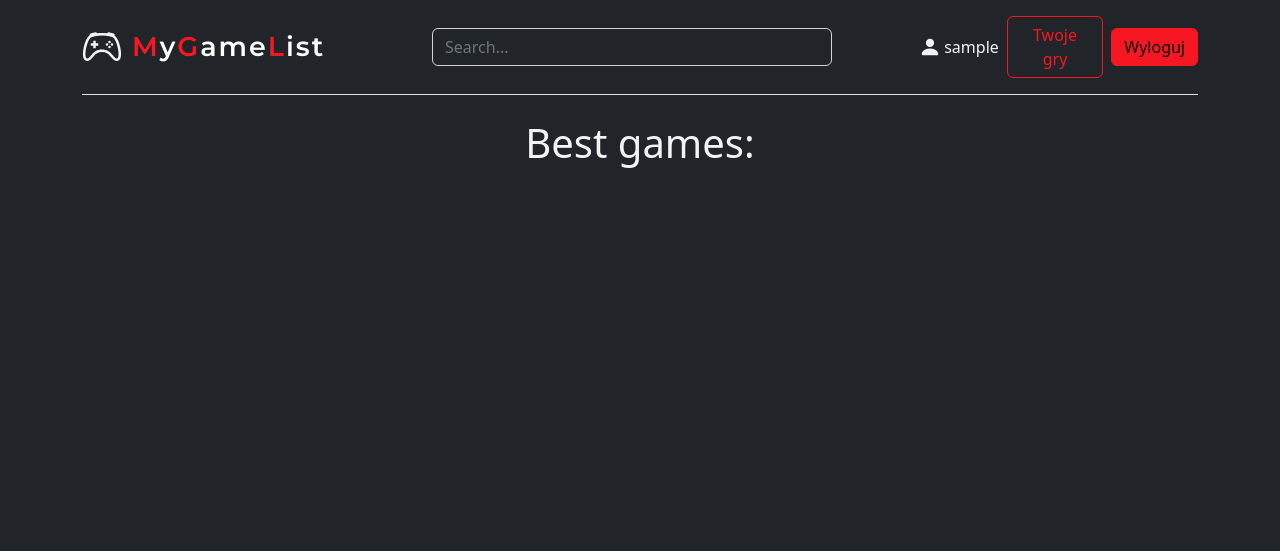
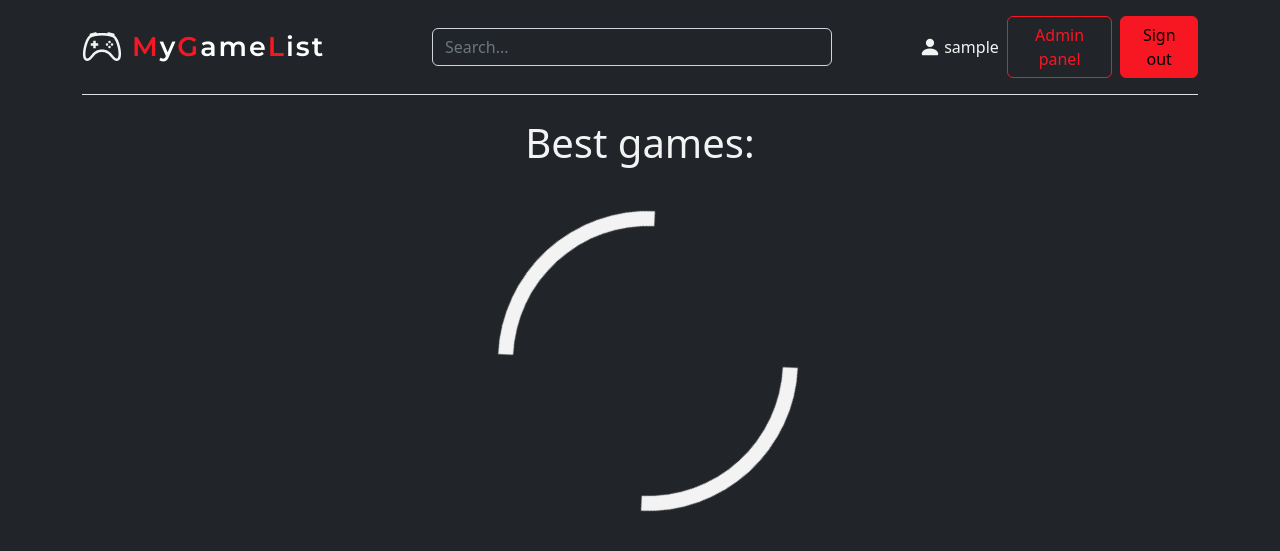
Before and after one commit to VarSwasTaken/mygamelist, a PHP site: page / in a window 1280 px wide. Shown: the top 551 px of the page. Run offline with PHP 8.4, Linux system fonts and the light colour scheme; the visitor is signed in with stand-in values (Sample User, id 1).

Commit message:
admin panel

```diff
--- a/content.php
+++ b/content.php
@@ -1,4 +1,5 @@
-<main>
+<main class="container">
     <h1>Best games:</h1>
+    <div class="lds-dual-ring"></div>
     <div class="content"></div>
 </main>
--- a/login.php
+++ b/login.php
@@ -10,7 +10,7 @@
         if(!$username || !$password) throw new Exception('Bad input');
 
         require 'config.php';
-        $sql = 'SELECT id, password FROM users WHERE username = ?';
+        $sql = 'SELECT id, password, admin FROM users WHERE username = ?';
 
         $stmt = $link->prepare($sql);
         $stmt->bind_param('s', $username);
@@ -25,6 +25,7 @@
         session_start();
         $_SESSION['username'] = $username;
         $_SESSION['id'] = $row['id'];
+        $_SESSION['admin'] = $row['admin'];
 
         unset($_COOKIE['loginProgress']);
         setcookie('loginProgress', null, -1, '/');
--- a/navbar.php
+++ b/navbar.php
@@ -9,17 +9,22 @@
     </form>
     <div class="col-md-3 text-end">
     <?php
-        if(isset($_SESSION['username'])) {
+        if($_SESSION['admin'] == 1) {
+          echo '<img src="personIcon.svg" alt="person icon">
+          <span class="username">'.$_SESSION["username"].'</span>
+          <a href="adminPanel.php"><button type="button" class="adminPanel btn btn-outline-primary me-2">Admin panel</button></a>';
+          echo '<a href="logout.php"><button type="button" class="btn btn-primary">Sign out</button></a>';
+        }
+        else if(isset($_SESSION['username'])) {
             echo '<img src="personIcon.svg" alt="person icon">
             <span class="username">'.$_SESSION["username"].'</span>
             <a href="gamesList.php"><button type="button" class="yourGames btn btn-outline-primary me-2">Twoje gry</button></a>';
-            echo '<a href="logout.php"><button type="button" class="btn btn-primary">Wyloguj</button></a>';
+            echo '<a href="logout.php"><button type="button" class="btn btn-primary">Sign out</button></a>';
         }
         else {
             echo '<button type="button" class="loginButton btn btn-outline-primary me-2">Login</button>';
             echo '<button type="button" class="signUpButton btn btn-primary">Sign up</button>';
         }
-
     ?>
     </div>
   </header>
--- a/register.php
+++ b/register.php
@@ -36,7 +36,7 @@
 
     function add_user($username, $password) {
         require 'config.php';
-        $sql = 'INSERT INTO users(username, password) VALUES(?, ?)';
+        $sql = 'INSERT INTO users(username, password, admin) VALUES(?, ?, 0)';
 
         $password = password_hash($password, PASSWORD_ARGON2ID);
 
@@ -47,7 +47,7 @@
         if(!$res) throw new Exception($res->error);
         $stmt->close();
 
-        $sql = 'SELECT id FROM users WHERE username = ?';
+        $sql = 'SELECT id, admin FROM users WHERE username = ?';
 
         $stmt = $link->prepare($sql);
         $stmt->bind_param('s', $username);
@@ -58,6 +58,7 @@
         session_start();
         $_SESSION['username'] = $username;
         $_SESSION['id'] = $row['id'];
+        $_SESSION['admin'] = $row['admin'];
 
         unset($_COOKIE['loginProgress']);
         setcookie('loginProgress', null, -1, '/');
--- a/script.js
+++ b/script.js
@@ -10,7 +10,8 @@
 const searchInput = navBar.querySelector('input[type="search"]');
 const content = document.querySelector('main > .content');
 const searchInfo = document.querySelector('main').querySelector('h1');
-const main = document.querySelector('main')
+const main = document.querySelector('main');
+const loadingSpinner = document.querySelector('.lds-dual-ring');
 
 const addGameBoxes = async (gameList) => {
   for (i in gameList) {
@@ -86,7 +87,12 @@
     body: JSON.stringify(currentTarget.gameId),
   })
     .then((res) => res.json())
-    .then((res) => console.log(res));
+    .then((res) => {
+        currentTarget.src = 'checkSign.svg';
+        currentTarget.alt = 'check sign';
+        currentTarget.classList.remove("plusSign");
+        currentTarget.classList.add("checkSign");
+    });
 };
 
 const showBestGames = async (APIkey) => {
@@ -98,11 +104,11 @@
       'X-RapidAPI-Host': 'rawg-video-games-database.p.rapidapi.com',
     },
   };
-
   let response = await fetch(
     `https://rawg-video-games-database.p.rapidapi.com/games?key=${APIkey}&ordering=-metacritic`,
     options
   );
+  loadingSpinner.style.display = 'none';
   response = await response.json();
   response.results.forEach((element) => {
     gamesFound.push(element);
@@ -193,18 +199,11 @@
 closeLoginPopup?.addEventListener('click', () => {
   loginPopup.style.display = 'none';
   navBar.style.filter = '';
-<<<<<<< HEAD
-  navBarButtons[0].disabled = false;
-  navBarButtons[1].disabled = false;
-
-  document.cookie = 'loginProgress=; expires=Thu, 01 Jan 1970 00:00:00 UTC; path=/;';
-=======
   main.style.filter = '';
   navBar.style.pointerEvents = 'auto';
   main.style.pointerEvents = 'auto';
   navBar.style.userSelect = 'auto';
   main.style.userSelect = 'auto';
->>>>>>> 6a9dc189504e217984b59aef8f6b3807bfc7f6e4
 });
 
 window.addEventListener('load', async () => {
--- a/style.scss
+++ b/style.scss
@@ -23,14 +23,14 @@
   position: relative;
 }
 
-.navigation input[type='search'] {
+input[type='search'] {
   width: 400px;
   background-color: transparent;
   color: $secondary;
   transition: 500ms;
 }
 
-.navigation input[type='search']:focus {
+input[type='search']:focus {
   border: none;
 }
 
@@ -77,7 +77,8 @@
 }
 
 main .element > img.cover {
-  flex-basis: 30%;
+  flex-basis: 25%;
+  min-width: 25%;
   height: 90%;
   object-fit: cover;
 }
@@ -97,11 +98,10 @@
 main .element > img.checkSign {
   height: 50px;
   color: $primary;
-  cursor: pointer;
 }
 
 main .element > div {
-  flex-basis: 65%;
+  flex-basis: 70%;
 }
 
 main .element h1 {
@@ -177,4 +177,48 @@
   cursor: pointer;
 }
 
+.lds-dual-ring {
+    position: absolute;
+    left: 50%;
+    transform: translate(-50%);
+    display: inline-block;
+    width: 300px;
+    height: 300px;
+}
+  .lds-dual-ring:after {
+    content: " ";
+    display: block;
+    width: 300px;
+    height: 300px;
+    margin: 8px;
+    border-radius: 50%;
+    border: 15px solid $secondary;
+    border-color: $secondary transparent $secondary transparent;
+    animation: lds-dual-ring 1.7s linear infinite;
+  }
+  @keyframes lds-dual-ring {
+    0% {
+      transform: rotate(0deg);
+    }
+    100% {
+      transform: rotate(360deg);
+    }
+  }
+
+main > .admin-panel h2 {
+    text-align: center;
+    margin-bottom: 2rem;
+}
+
+.admin-panel {
+    display: flex;
+    justify-content: center;
+    flex-direction: column;
+}
+
+.admin-panel input {
+    margin-top: 0.25rem;
+    border-radius: 0.375rem;
+}
+
 @import './node_modules/bootstrap/scss/bootstrap.scss';
```
Also changed, not shown: adminPanel.php (added, +34 -0 lines), style.css, 1 other file.
